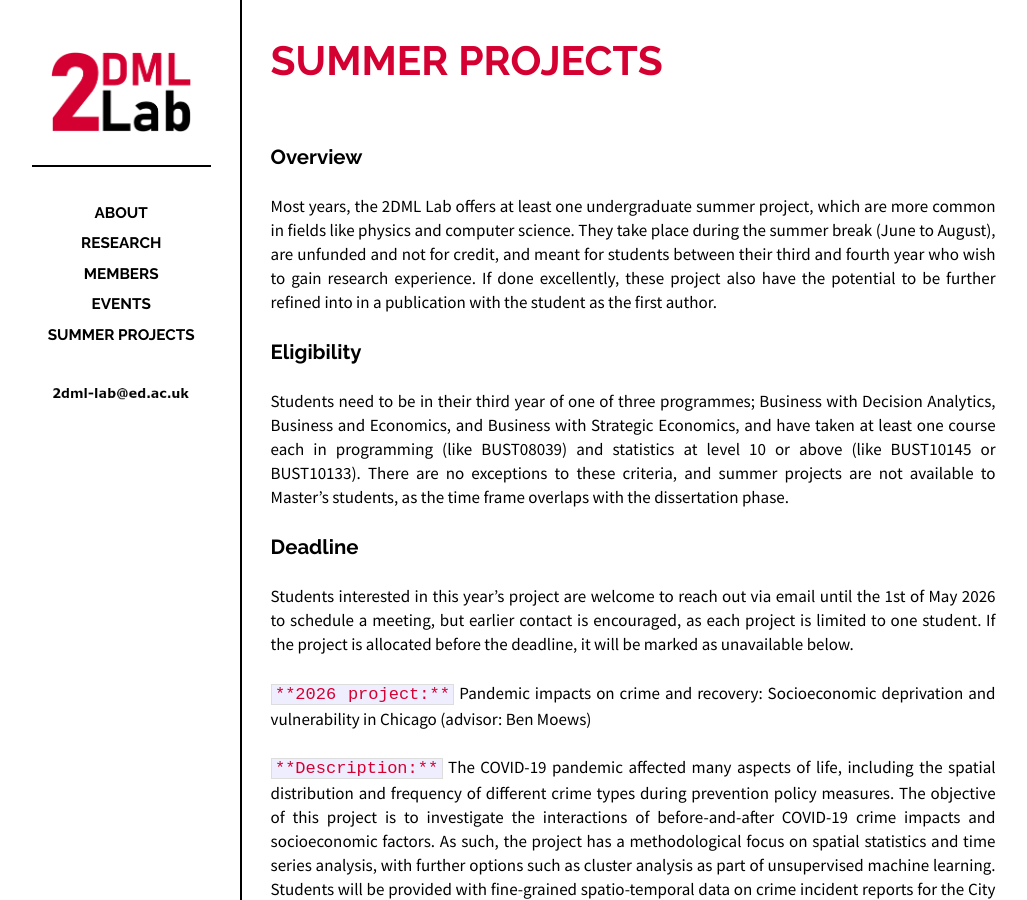
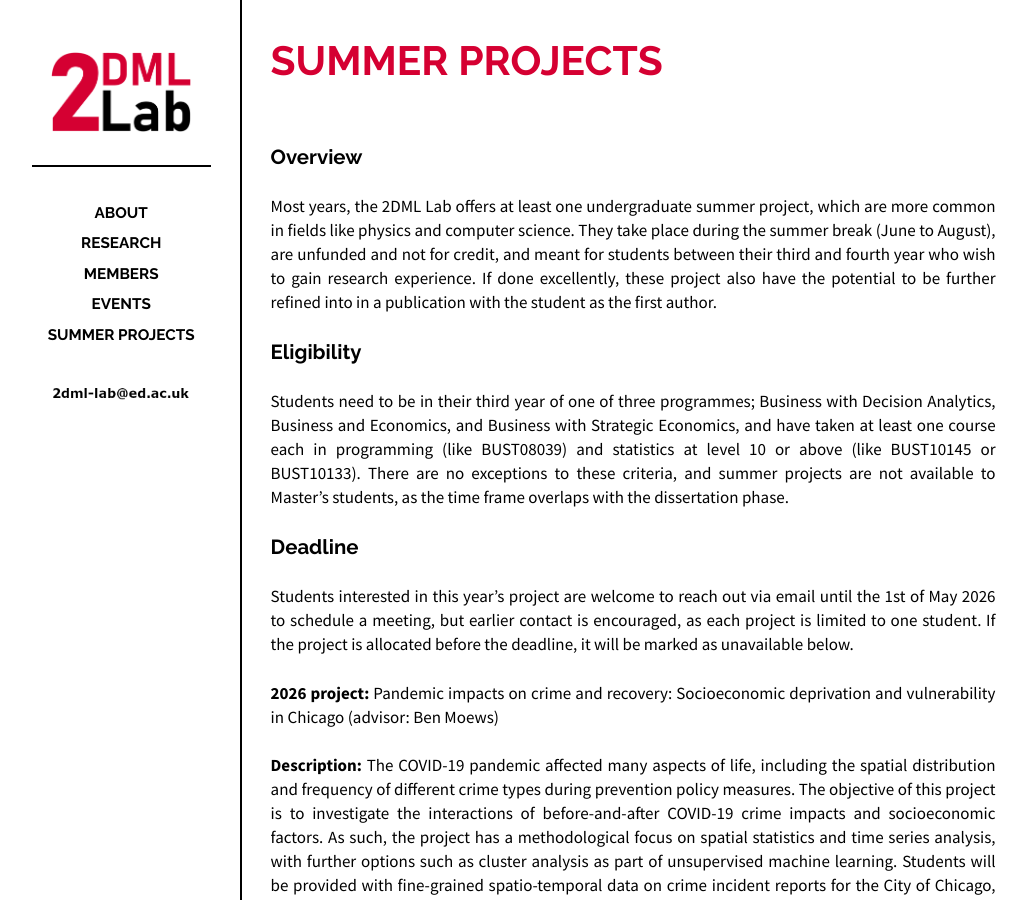
Before and after one commit to 2dml-lab/2dml-lab.github.io, a Jekyll site: the page built from _posts/2024-01-31-summer_projects.md, in a window 1280 px wide. Shown: the whole page, without its empty margins (118-1145 px from the left). Built offline with Jekyll 4.4.1, drawn with Linux system fonts in a browser that asks for light colours.

Commit message:
Update 2024-01-31-summer_projects.md

```diff
--- a/_posts/2024-01-31-summer_projects.md
+++ b/_posts/2024-01-31-summer_projects.md
@@ -20,9 +20,9 @@
 
 Students interested in this year's project are welcome to reach out via email until the 1st of May 2026 to schedule a meeting, but earlier contact is encouraged, as each project is limited to one student. If the project is allocated before the deadline, it will be marked as unavailable below.
 
-<code style="color : #d50032">**2026 project:**</code> Pandemic impacts on crime and recovery: Socioeconomic deprivation and vulnerability in Chicago (advisor: Ben Moews)
+**2026 project:** Pandemic impacts on crime and recovery: Socioeconomic deprivation and vulnerability in Chicago (advisor: Ben Moews)
 
-<code style="color : #d50032">**Description:**</code> The COVID-19 pandemic affected many aspects of life, including the spatial distribution and frequency of different crime types during prevention policy measures. The objective of this project is to investigate the interactions of before-and-after COVID-19 crime impacts and socioeconomic factors. As such, the project has a methodological focus on spatial statistics and time series analysis, with further options such as cluster analysis as part of unsupervised machine learning. Students will be provided with fine-grained spatio-temporal data on crime incident reports for the City of Chicago, while socioeconomic hardship data is availale through the American Community Survey 5-Year Estimates.
+**Description:** The COVID-19 pandemic affected many aspects of life, including the spatial distribution and frequency of different crime types during prevention policy measures. The objective of this project is to investigate the interactions of before-and-after COVID-19 crime impacts and socioeconomic factors. As such, the project has a methodological focus on spatial statistics and time series analysis, with further options such as cluster analysis as part of unsupervised machine learning. Students will be provided with fine-grained spatio-temporal data on crime incident reports for the City of Chicago, while socioeconomic hardship data is availale through the American Community Survey 5-Year Estimates.
 
 <!--| **Project title (2026)** |
 | :--- |
```
